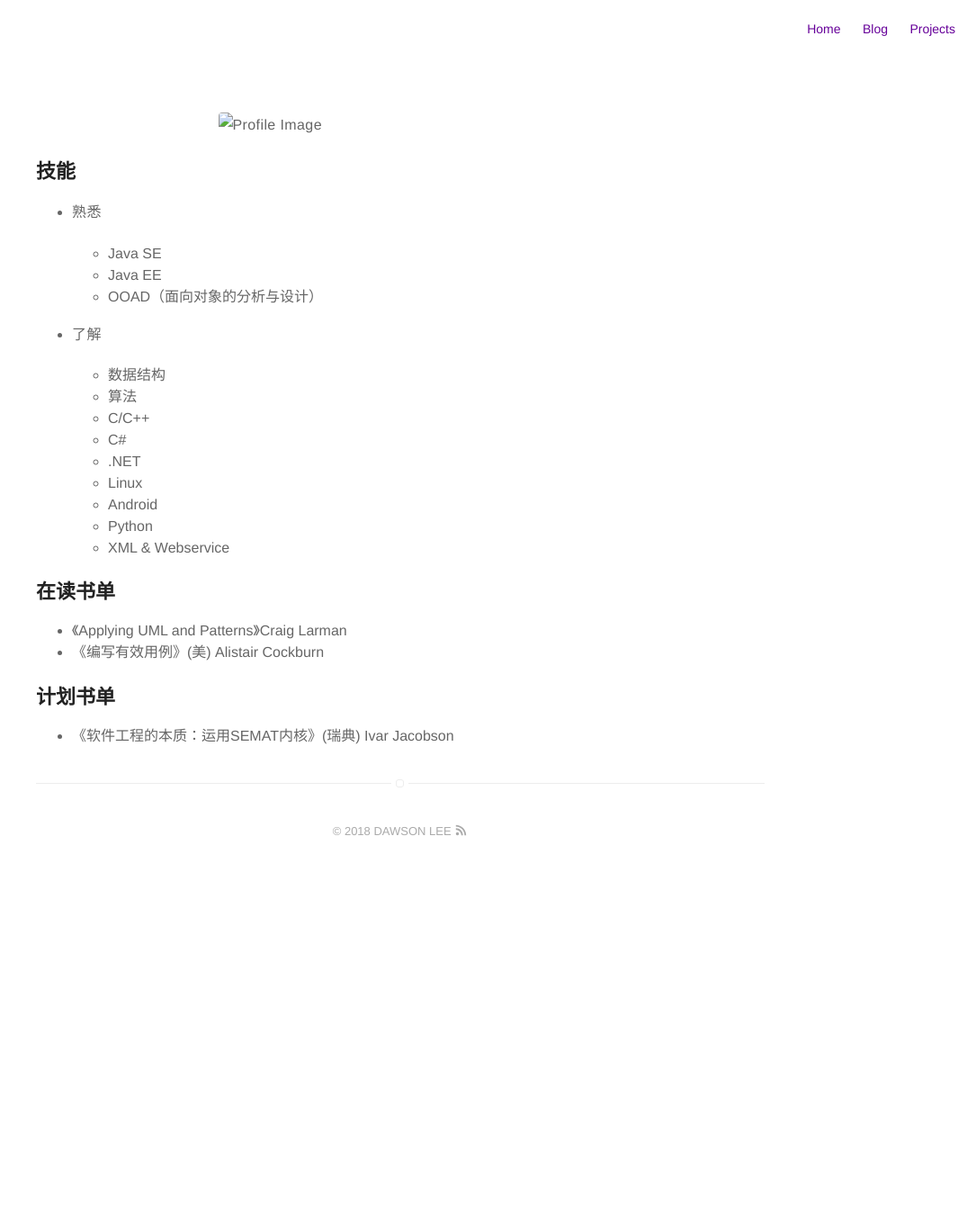
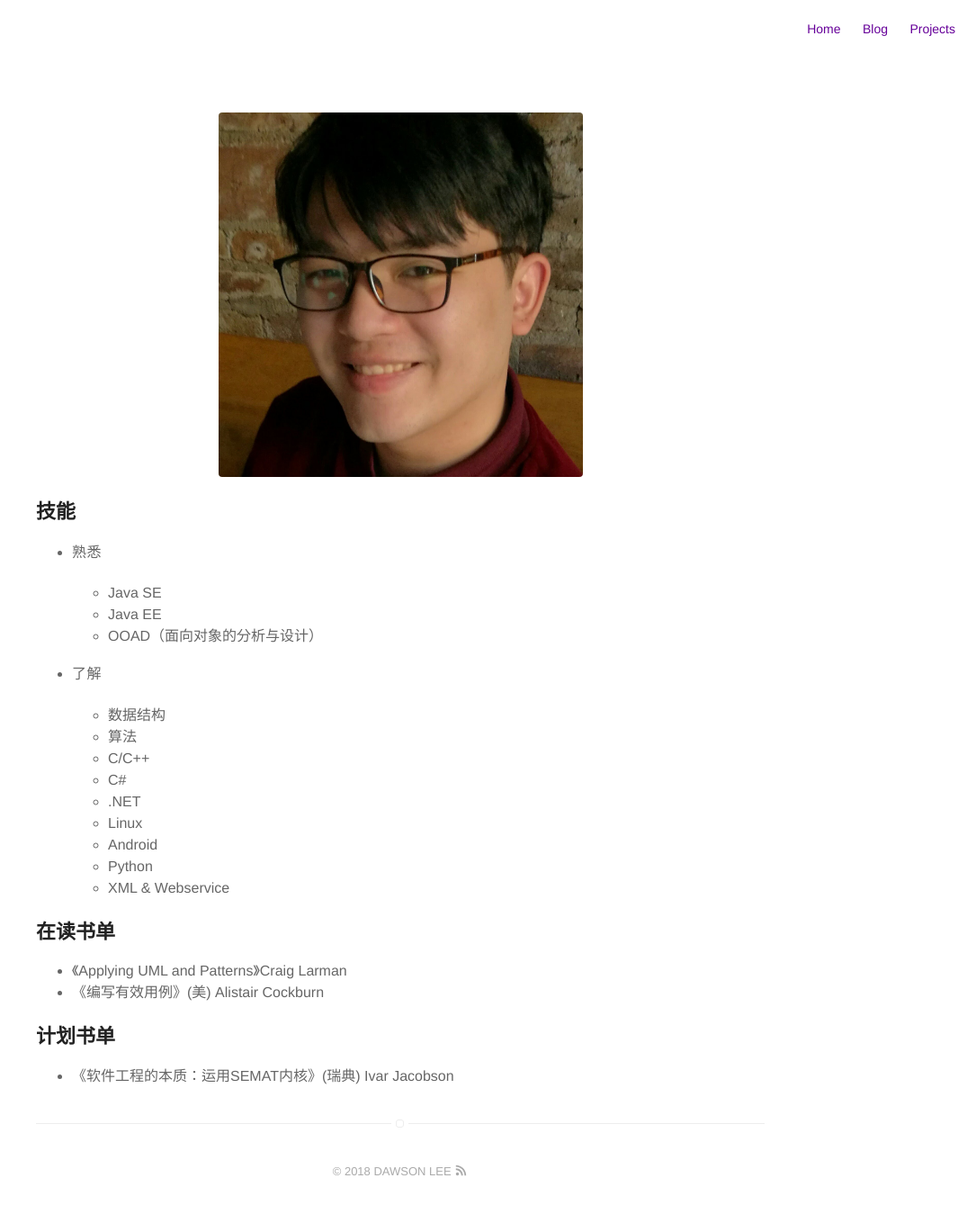
Before and after one commit to dawsonlee1790/dawsonlee1790.github.io, a Jekyll site: the page built from about.md, in a window 1280 px wide. Shown: the whole page at 90% size, without its empty margins (195-1280 px from the left). Built offline with Jekyll 4.4.1, drawn with Linux system fonts in a browser that asks for light colours; before the commit the page ends 971 px from its top, so only the background shows below that.

Commit message:
更改about页面中的头像

```diff
--- a/about.md
+++ b/about.md
@@ -3,7 +3,7 @@ title: About
 layout: page
 
 ---
-![Profile Image](/assets/dd-portrait2.jpg)
+![Profile Image](/assets/images/dd-portrait2.jpg)
 
 
 ## 技能
```
